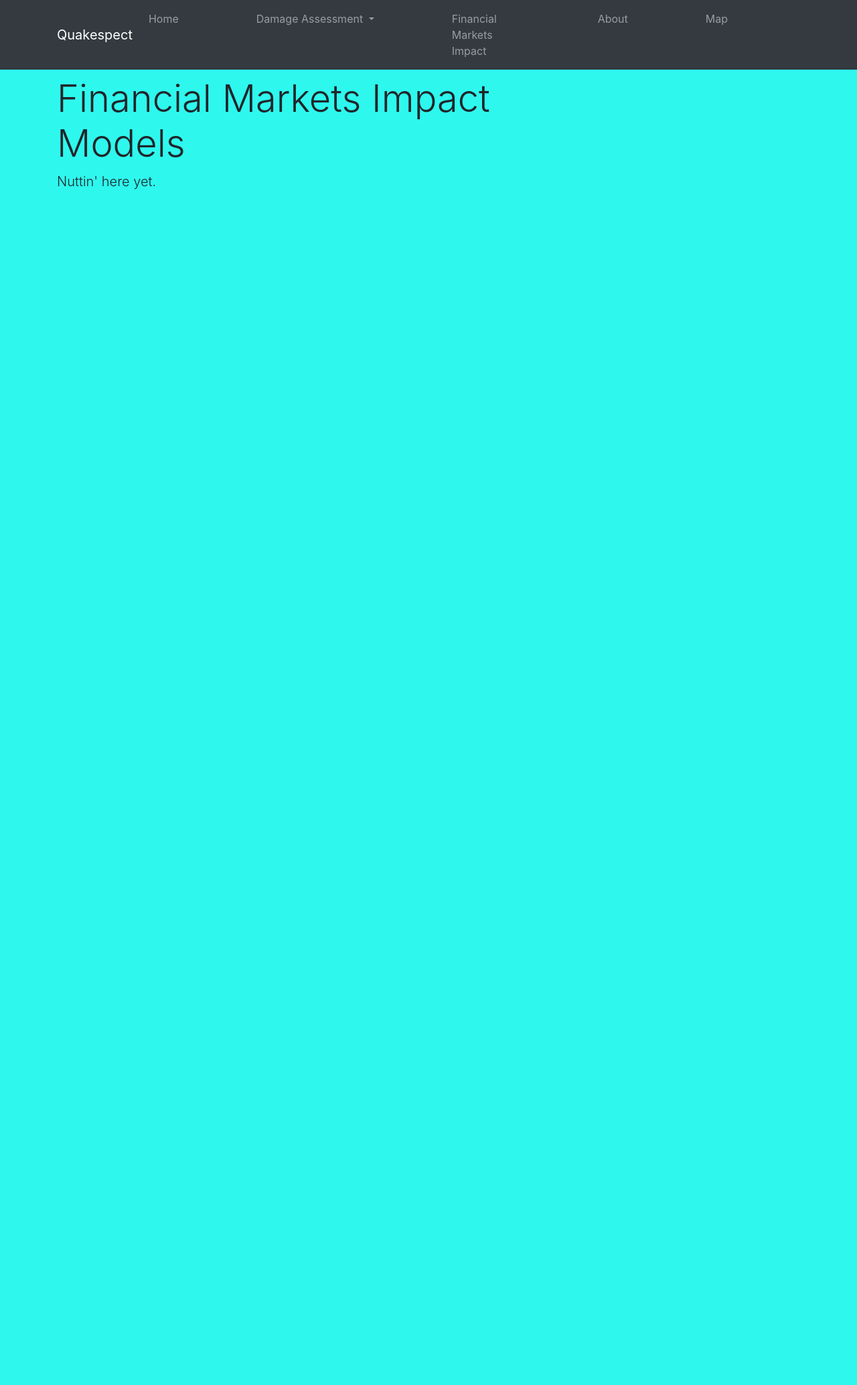
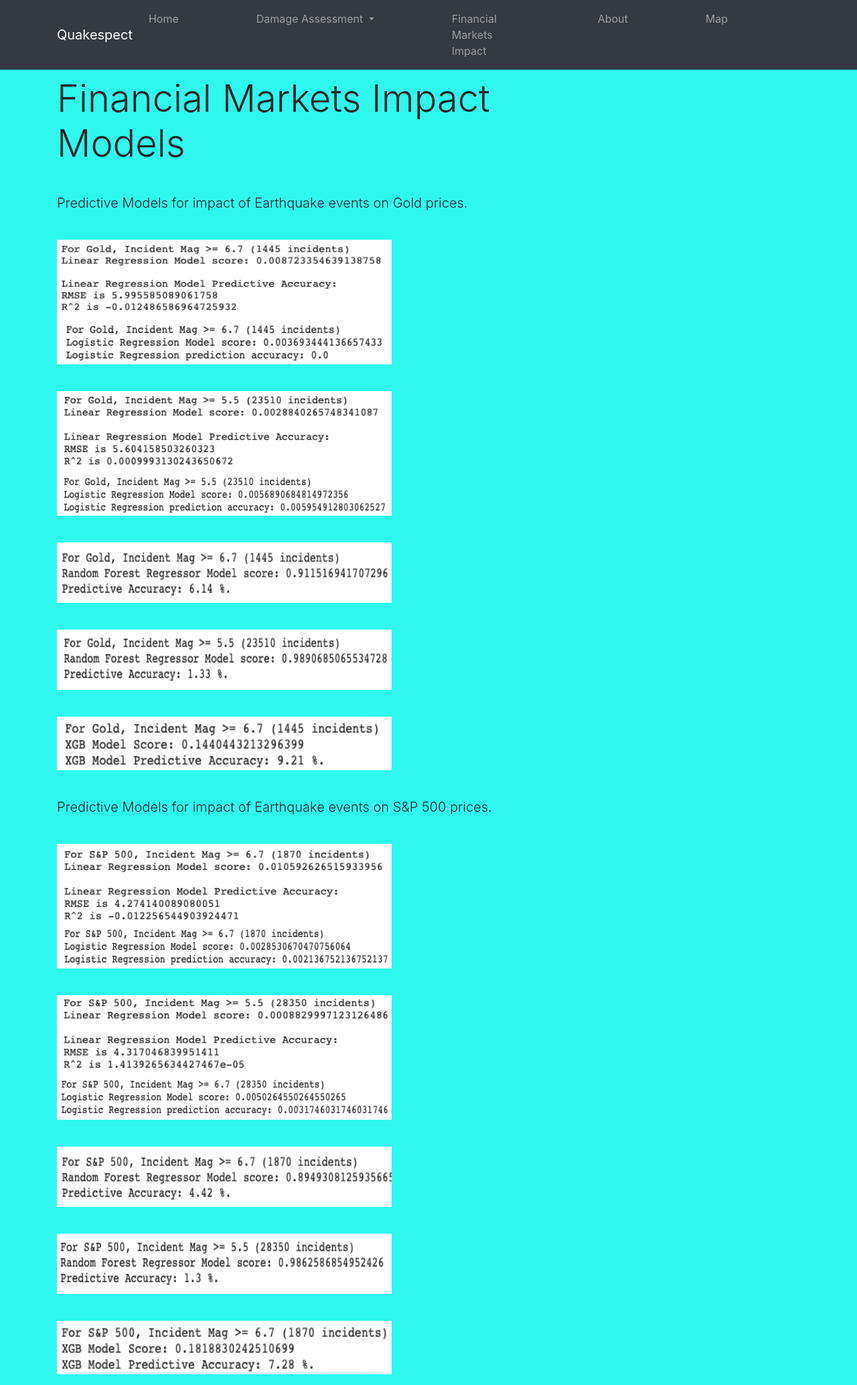
Before and after one commit to labs13-quake-viewer/ds-application, a Flask app: template app/templates/marketmodels.html in a window 1280 px wide. Shown: the whole page at 67% size. Before the commit the page ends 283 px from the top, so only its background shows below. Run offline with Flask 3, Linux system fonts and the light colour scheme; the template is opened without the code that fills it, so the values that code supplies are empty; some libraries are stand-ins or nearby versions.

Commit message:
Winston update app for Financial Markets Impact models

```diff
--- a/app/templates/marketmodels.html
+++ b/app/templates/marketmodels.html
@@ -12,8 +12,49 @@
 </style>
 <div class="col-md-9 px-0">
     <h1 class="display-4" style="margin-top: 10px;">Financial Markets Impact Models</h1>
+    <p></p>
+    <br/>
     <p class="lead">
-        Nuttin' here yet.
+        Predictive Models for impact of Earthquake events on Gold prices.
+    <p></p>
+    <br/>
+    <img src="/static/Gold6.7LinReg.png" alt="Gold 6.7LinReg" width="500" height="120" />
+    <img src="/static/Gold6.7LogReg.png" alt="Gold 6.7LogReg" width="500" height="66" />
+    <p></p>
+    <br/>
+    <img src="/static/Gold5.5LinReg.png" alt="Gold 5.5LinReg" width="500" height="120" />
+    <img src="/static/Gold5.5LogReg.png" alt="Gold 5.5LogReg" width="500" height="66" />
+    <p></p>
+    <br/>
+    <img src="/static/Gold6.7RFReg.png" alt="Gold 6.7RFReg" width="500" height="90" />
+    <p></p>
+    <br/>
+    <img src="/static/Gold5.5RFReg.png" alt="Gold 5.5RFReg" width="500" height="90" />
+    <p></p>
+    <br/>
+    <img src="/static/Gold6.7XGB.png" alt="Gold 6.7XGB" width="500" height="80" />
+    </p>
+    <p></p>
+    <br/>
+    <p class="lead">
+        Predictive Models for impact of Earthquake events on S&P 500 prices.
+    <p></p>
+    <br/>
+    <img src="/static/SP6.7LinReg.png" alt="Gold 6.7LinReg" width="500" height="120" />
+    <img src="/static/SP6.7LogReg.png" alt="Gold 6.7LogReg" width="500" height="66" />
+    <p></p>
+    <br/>
+    <img src="/static/SP5.5LinReg.png" alt="Gold 5.5LinReg" width="500" height="120" />
+    <img src="/static/SP5.5LogReg.png" alt="Gold 5.5LogReg" width="500" height="66" />
+    <p></p>
+    <br/>
+    <img src="/static/SP6.7RFReg.png" alt="Gold 6.7RFReg" width="500" height="90" />
+    <p></p>
+    <br/>
+    <img src="/static/SP5.5RFReg.png" alt="Gold 5.5RFReg" width="500" height="90" />
+    <p></p>
+    <br/>
+    <img src="/static/SP6.7XGB.png" alt="Gold 6.7XGB" width="500" height="80" />
     </p>
 </div>
 {% endblock body %}
```
Also changed, not shown: app/static/Gold5.5LinReg.png (added), app/static/Gold5.5LogReg.png (added), app/static/Gold5.5RFReg.png (added), app/static/Gold6.7LinReg.png (added), app/static/Gold6.7LogReg.png (added), app/static/Gold6.7RFReg.png (added), app/static/Gold6.7XGB.png (added), app/static/SP5.5LinReg.png (added), app/static/SP5.5LogReg.png (added), app/static/SP5.5RFReg.png (added), app/static/SP6.7LinReg.png (added), app/static/SP6.7RFReg.png (added), app/static/SP6.7XGB.png (added), app/static/sp6.7LogReg.png (added).
